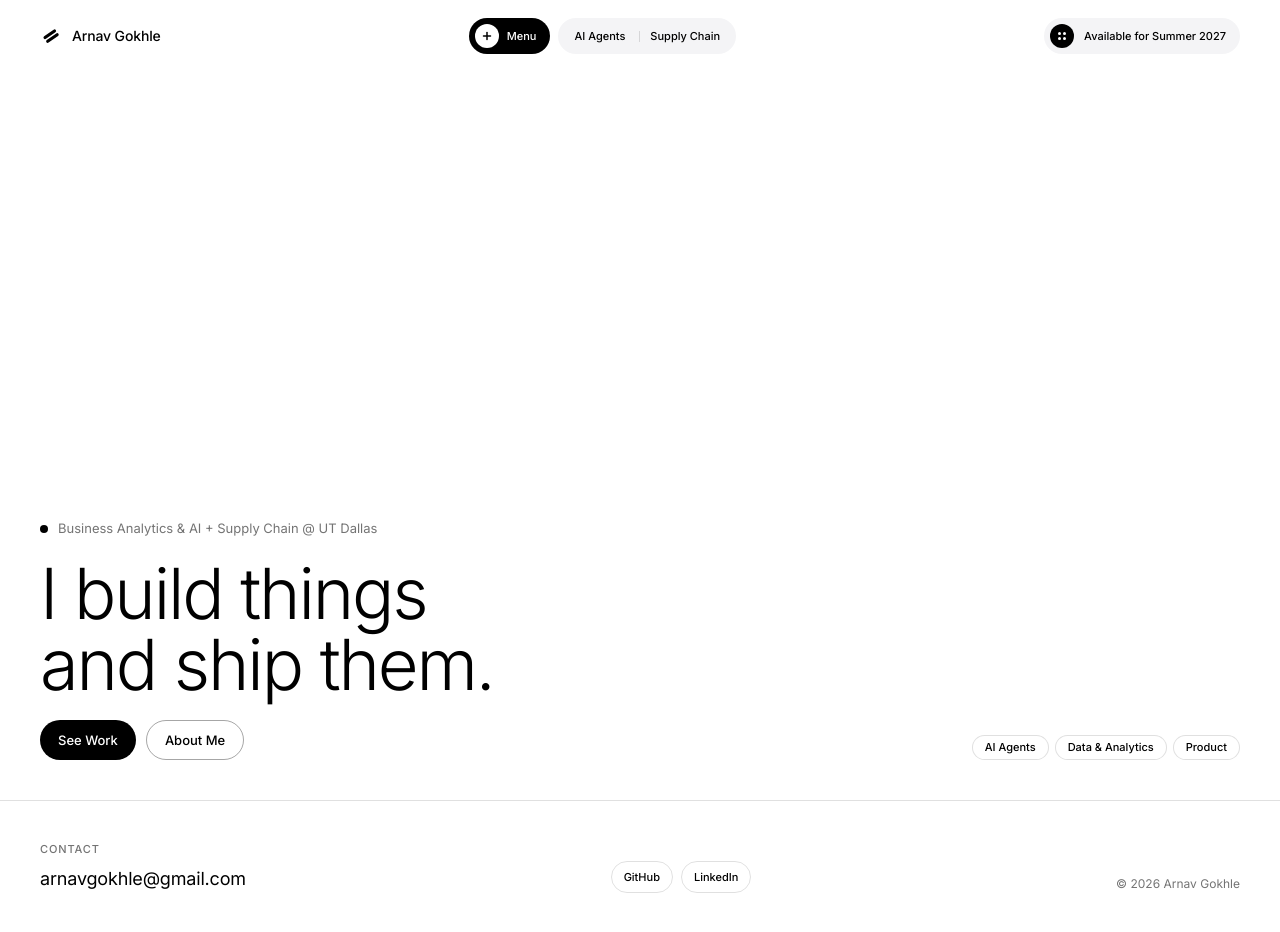
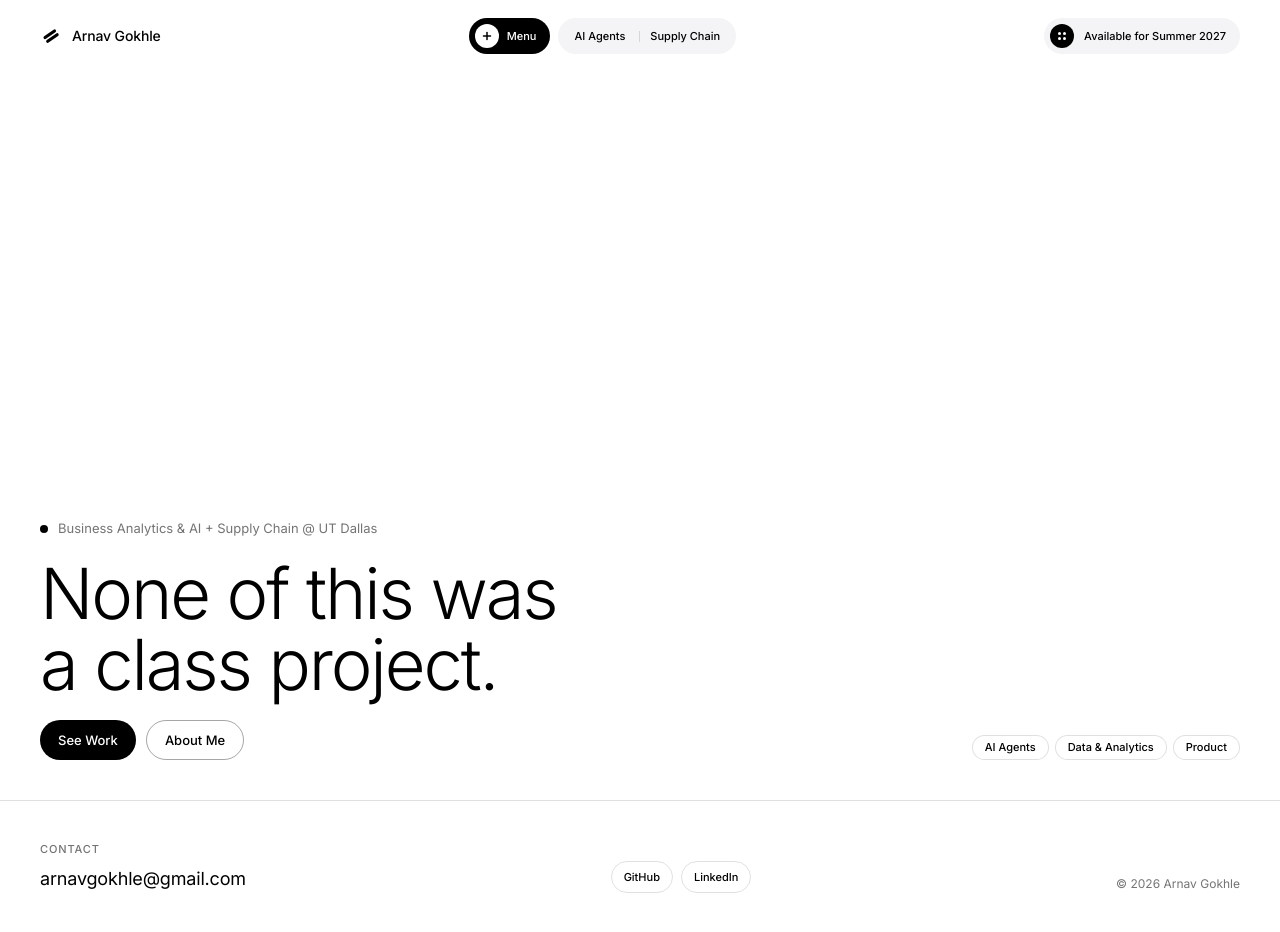
Before and after one commit to arnavgokhle/Portfolio, a React (Vite) app: page / in a window 1280 px wide. Built offline with nearby package versions, Linux system fonts and the light colour scheme.

Commit message:
Hero heading: None of this was a class project
Co-Authored-By: Claude Fable 5.1 <noreply@anthropic.com>

```diff
--- a/src/pages/Home.jsx
+++ b/src/pages/Home.jsx
@@ -27,9 +27,9 @@ export default function Home() {
             </motion.p>
 
             <motion.h1 className="hero__heading" {...entrance({ y: 20, delay: 0.8 })}>
-              I build things
+              None of this was
               <br />
-              and ship them.
+              a class project.
             </motion.h1>
 
             <motion.div className="hero__actions" {...entrance({ y: 16, delay: 1.0 })}>
```
